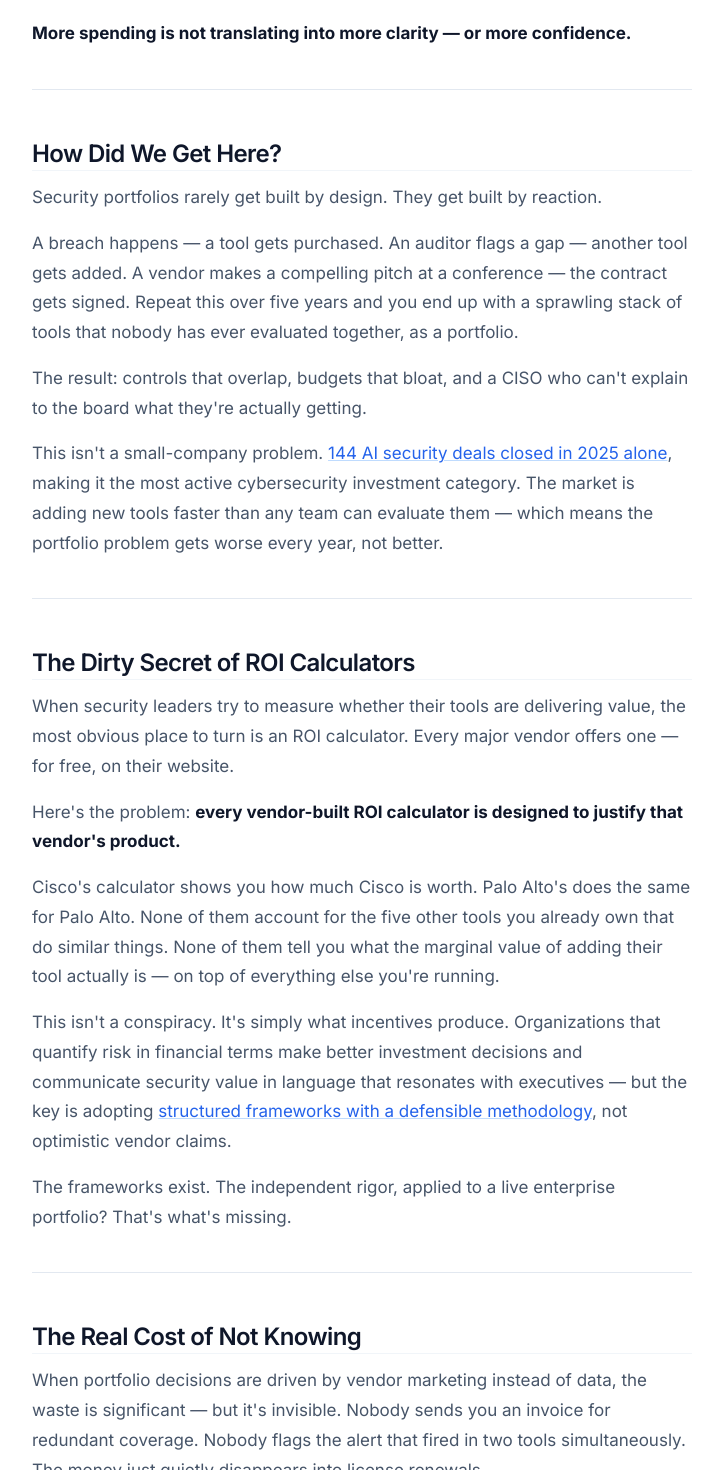
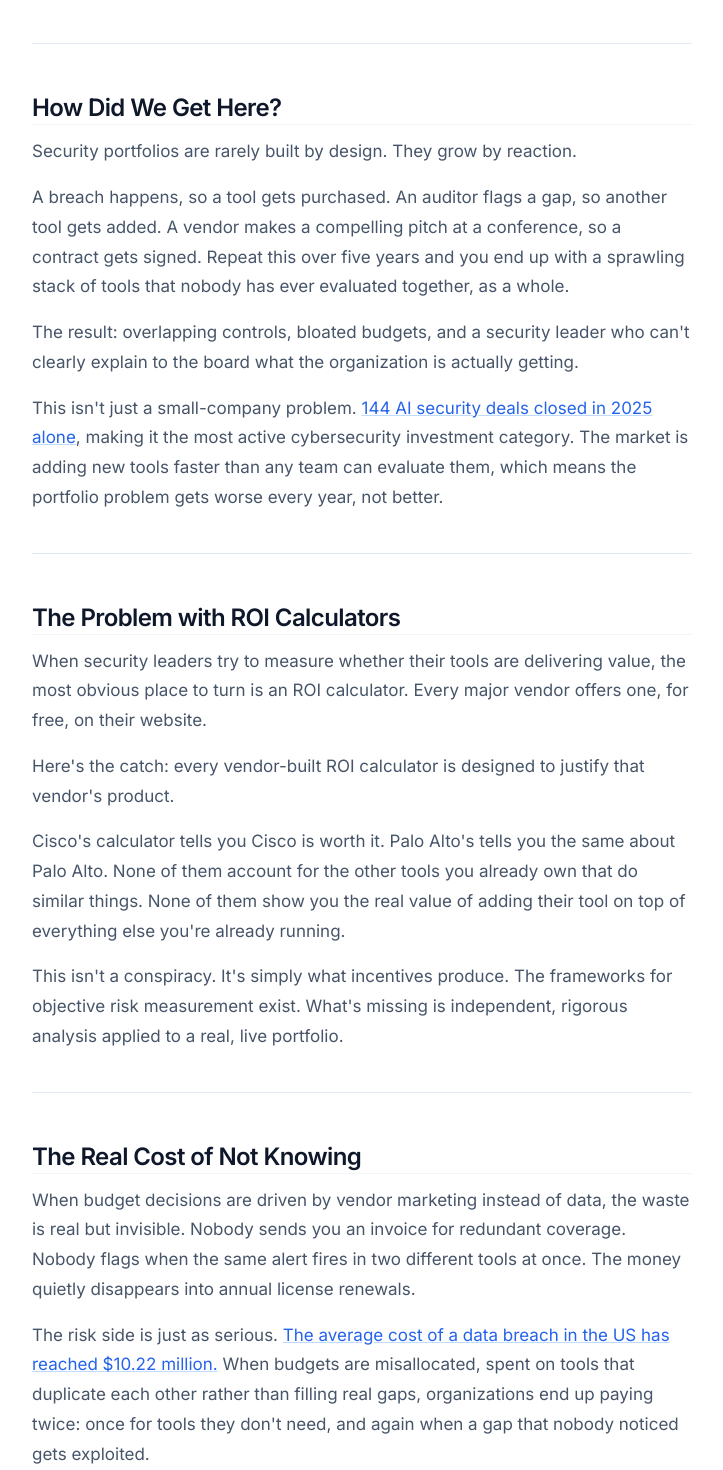
Before and after one commit to poojalohit/OptiSecure, a React (Vite) app: page / in a window 1280 px wide. Shown: the part 1260-2730 px from the top of the page, without its empty margins (98-821 px from the left). Built offline with nearby package versions, Linux system fonts and the light colour scheme.

Commit message:
content: update whitepaper title, remove leadership line, revise five sections
Made-with: Cursor

```diff
--- a/src/pages/Whitepaper.tsx
+++ b/src/pages/Whitepaper.tsx
@@ -38,7 +38,7 @@ export default function Whitepaper() {
           <header className="wp-full-width text-center mb-12 lg:mb-16">
             <p className="text-[12px] font-semibold text-brand-600 tracking-[0.18em] uppercase mb-5">Whitepaper</p>
             <h1 className="text-[2rem] sm:text-[2.5rem] lg:text-[2.75rem] font-semibold text-slate-900 leading-[1.18] tracking-tight mb-5 max-w-2xl mx-auto">
-              Are You Buying Security — or Just Buying More Tools?
+              Are You Buying Security or Just Buying More Tools?
             </h1>
             <p className="text-[15px] text-slate-400">A whitepaper by OptiSecure &nbsp;|&nbsp; Spring 2026</p>
           </header>
@@ -52,7 +52,6 @@ export default function Whitepaper() {
               <P>You have 40+ tools running across the organization. Your team is stretched thin managing them. And when the CFO asks which tools are essential, which overlap, and where you could cut without increasing risk — you don't have a clean answer.</P>
               <P>So you call your vendors. Each one hands you an ROI calculator that proves, unsurprisingly, that their tool is indispensable.</P>
               <P>You leave the meeting with the same budget, the same tools, and the same unanswered question.</P>
-              <P><strong className="text-slate-900">This is not a failure of leadership. It's a failure of information.</strong></P>
             </Section>
 
             {/* --- Numbers --- */}
@@ -72,44 +71,43 @@ export default function Whitepaper() {
 
             {/* --- How Did We Get Here --- */}
             <Section title="How Did We Get Here?">
-              <P>Security portfolios rarely get built by design. They get built by reaction.</P>
-              <P>A breach happens — a tool gets purchased. An auditor flags a gap — another tool gets added. A vendor makes a compelling pitch at a conference — the contract gets signed. Repeat this over five years and you end up with a sprawling stack of tools that nobody has ever evaluated together, as a portfolio.</P>
-              <P>The result: controls that overlap, budgets that bloat, and a CISO who can't explain to the board what they're actually getting.</P>
-              <P>This isn't a small-company problem. <a href="https://www.stationx.net/cybersecurity-statistics/" target="_blank" rel="noopener noreferrer" className="text-brand-600 underline decoration-brand-200 hover:decoration-brand-400 transition-colors">144 AI security deals closed in 2025 alone</a>, making it the most active cybersecurity investment category. The market is adding new tools faster than any team can evaluate them — which means the portfolio problem gets worse every year, not better.</P>
+              <P>Security portfolios are rarely built by design. They grow by reaction.</P>
+              <P>A breach happens, so a tool gets purchased. An auditor flags a gap, so another tool gets added. A vendor makes a compelling pitch at a conference, so a contract gets signed. Repeat this over five years and you end up with a sprawling stack of tools that nobody has ever evaluated together, as a whole.</P>
+              <P>The result: overlapping controls, bloated budgets, and a security leader who can't clearly explain to the board what the organization is actually getting.</P>
+              <P>This isn't just a small-company problem. <a href="https://www.stationx.net/cybersecurity-statistics/" target="_blank" rel="noopener noreferrer" className="text-brand-600 underline decoration-brand-200 hover:decoration-brand-400 transition-colors">144 AI security deals closed in 2025 alone</a>, making it the most active cybersecurity investment category. The market is adding new tools faster than any team can evaluate them, which means the portfolio problem gets worse every year, not better.</P>
             </Section>
 
             {/* --- ROI Calculators --- */}
-            <Section title="The Dirty Secret of ROI Calculators">
-              <P>When security leaders try to measure whether their tools are delivering value, the most obvious place to turn is an ROI calculator. Every major vendor offers one — for free, on their website.</P>
-              <P>Here's the problem: <strong className="text-slate-900">every vendor-built ROI calculator is designed to justify that vendor's product.</strong></P>
-              <P>Cisco's calculator shows you how much Cisco is worth. Palo Alto's does the same for Palo Alto. None of them account for the five other tools you already own that do similar things. None of them tell you what the marginal value of adding their tool actually is — on top of everything else you're running.</P>
-              <P>This isn't a conspiracy. It's simply what incentives produce. Organizations that quantify risk in financial terms make better investment decisions and communicate security value in language that resonates with executives — but the key is adopting <a href="https://www.safe.security/" target="_blank" rel="noopener noreferrer" className="text-brand-600 underline decoration-brand-200 hover:decoration-brand-400 transition-colors">structured frameworks with a defensible methodology</a>, not optimistic vendor claims.</P>
-              <P>The frameworks exist. The independent rigor, applied to a live enterprise portfolio? That's what's missing.</P>
+            <Section title="The Problem with ROI Calculators">
+              <P>When security leaders try to measure whether their tools are delivering value, the most obvious place to turn is an ROI calculator. Every major vendor offers one, for free, on their website.</P>
+              <P>Here's the catch: every vendor-built ROI calculator is designed to justify that vendor's product.</P>
+              <P>Cisco's calculator tells you Cisco is worth it. Palo Alto's tells you the same about Palo Alto. None of them account for the other tools you already own that do similar things. None of them show you the real value of adding their tool on top of everything else you're already running.</P>
+              <P>This isn't a conspiracy. It's simply what incentives produce. The frameworks for objective risk measurement exist. What's missing is independent, rigorous analysis applied to a real, live portfolio.</P>
             </Section>
 
             {/* --- Real Cost --- */}
             <Section title="The Real Cost of Not Knowing">
-              <P>When portfolio decisions are driven by vendor marketing instead of data, the waste is significant — but it's invisible. Nobody sends you an invoice for redundant coverage. Nobody flags the alert that fired in two tools simultaneously. The money just quietly disappears into license renewals.</P>
-              <P>And the risk side is just as problematic. <a href="https://www.auxis.com/blog/cybersecurity-statistics/" target="_blank" rel="noopener noreferrer" className="text-brand-600 underline decoration-brand-200 hover:decoration-brand-400 transition-colors">The average cost of a data breach in the US has surged to a record $10.22 million.</a> When budgets are misallocated — spent on redundant tools instead of genuine coverage gaps — organizations are paying twice: once for tools they don't need, and again when an unaddressed vulnerability is exploited.</P>
-              <P><strong className="text-slate-900">The stakes are high. The decisions are being made blind.</strong></P>
+              <P>When budget decisions are driven by vendor marketing instead of data, the waste is real but invisible. Nobody sends you an invoice for redundant coverage. Nobody flags when the same alert fires in two different tools at once. The money quietly disappears into annual license renewals.</P>
+              <P>The risk side is just as serious. <a href="https://www.auxis.com/blog/cybersecurity-statistics/" target="_blank" rel="noopener noreferrer" className="text-brand-600 underline decoration-brand-200 hover:decoration-brand-400 transition-colors">The average cost of a data breach in the US has reached $10.22 million.</a> When budgets are misallocated, spent on tools that duplicate each other rather than filling real gaps, organizations end up paying twice: once for tools they don't need, and again when a gap that nobody noticed gets exploited.</P>
+              <P>The stakes are high. The decisions are being made blind.</P>
             </Section>
 
             {/* --- Getting Harder --- */}
             <Section title="Why This Is Getting Harder, Not Easier">
-              <P>Three forces are making the portfolio problem more acute in 2026 than ever before:</P>
+              <P>Three things are making this problem more urgent in 2026:</P>
 
               <div>
                 <ForceBlock
-                  title="Boards are scrutinizing security budgets like never before."
-                  body="As cybersecurity spending has grown into the tens of millions, CFOs and audit committees want the same rigor applied to security spend that they apply to any other major cost center. A narrative is no longer enough. Data is required."
+                  title="Boards want answers, not narratives."
+                  body={<>As cybersecurity budgets have grown into the tens of millions, CFOs and audit committees want the same rigor applied to security spend that they apply to any other major business cost. Saying &ldquo;we&rsquo;re protected&rdquo; is no longer enough. Showing the data is now expected.</>}
                 />
                 <ForceBlock
-                  title="Compliance pressure is intensifying."
-                  body="Between NIST updates, SOC 2 requirements, ISO 27001, and the EU AI Act coming into full effect in August 2026, organizations face an increasingly complex web of frameworks. Navigating them without clear visibility into what your tools actually cover — and where they overlap — is both expensive and risky."
+                  title="Compliance is getting more complex."
+                  body="Between NIST updates, SOC 2, ISO 27001, and the EU AI Act taking full effect in August 2026, organizations face a growing web of requirements. Without clear visibility into what your tools actually cover and where they overlap, staying compliant is both expensive and risky."
                 />
                 <ForceBlock
-                  title="The tool market keeps expanding."
-                  body={<>AI-enhanced security platforms now command <a href="https://www.stationx.net/cybersecurity-statistics/" target="_blank" rel="noopener noreferrer" className="text-brand-600 underline decoration-brand-200 hover:decoration-brand-400 transition-colors">31% of cybersecurity budgets</a>, and new product categories are emerging every quarter. More choice means more complexity — and more opportunity to buy the wrong thing, or the right thing twice.</>}
+                  title="The market keeps adding more tools."
+                  body={<>AI-powered security platforms now account for <a href="https://www.stationx.net/cybersecurity-statistics/" target="_blank" rel="noopener noreferrer" className="text-brand-600 underline decoration-brand-200 hover:decoration-brand-400 transition-colors">31% of cybersecurity budgets</a>, and new product categories are launching every quarter. More choice means more complexity, and more opportunity to buy the wrong thing, or the right thing twice.</>}
                 />
               </div>
             </Section>
@@ -117,7 +115,7 @@ export default function Whitepaper() {
             {/* --- The Gap --- */}
             <Section title="The Gap No One Has Filled">
               <P>There are tools that tell you what assets you have. There are frameworks that tell you what risks exist. There are vendors that tell you their product is worth it.</P>
-              <P>What doesn't exist — yet — is a neutral, AI-native system that looks at your entire portfolio and tells you: <strong className="text-slate-900">what's working, what's redundant, and where your next dollar should actually go.</strong></P>
+              <P>What doesn't exist yet is a neutral system that looks at your entire portfolio and tells you: what's working, what's redundant, and where your next dollar should actually go.</P>
               <P>That gap is costing enterprises real money. And it's the problem worth solving.</P>
             </Section>
 
```
